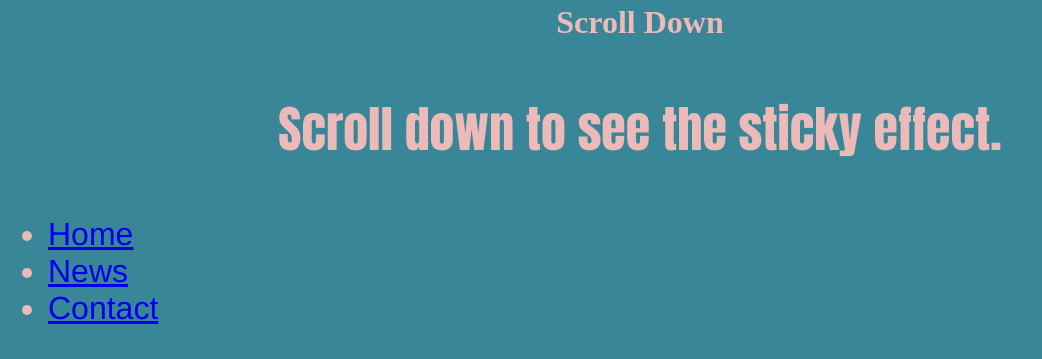
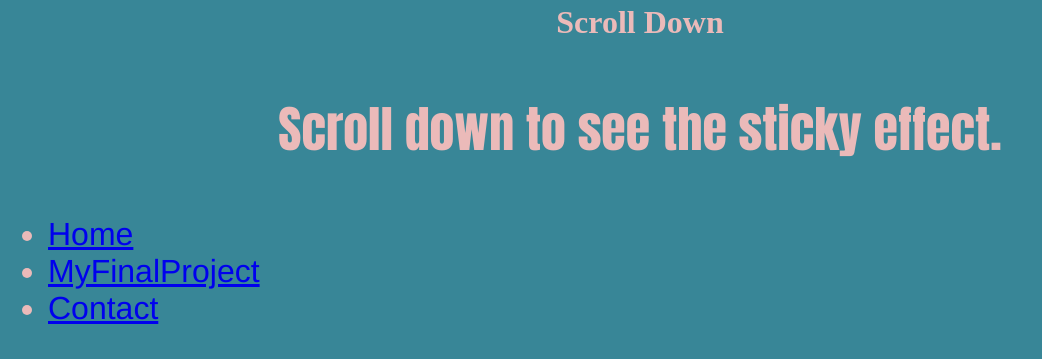
Before and after one commit to WVCS/portfolio-JuanBetancort667, a plain HTML site: page index.html in a window 1280 px wide. Shown: the part 2542-2901 px from the top of the page, without its empty margins (0-1042 px from the left). Drawn offline with Linux system fonts and the light colour scheme.

Commit message:
Update index.html

```diff
--- a/index.html
+++ b/index.html
@@ -55,8 +55,8 @@ width=700;
 </div>
 
 <ul>
-  <li><a class="active" href="#projects.html">Home</a></li>
-  <li><a href="#classes">News</a></li>
+  <li><a class="active" href="MyFinalProject.html">Home</a></li>
+  <li><a href="#classes">MyFinalProject</a></li>
   <li><a href="#contact">Contact</a></li>
 </ul>
 </body>
```
